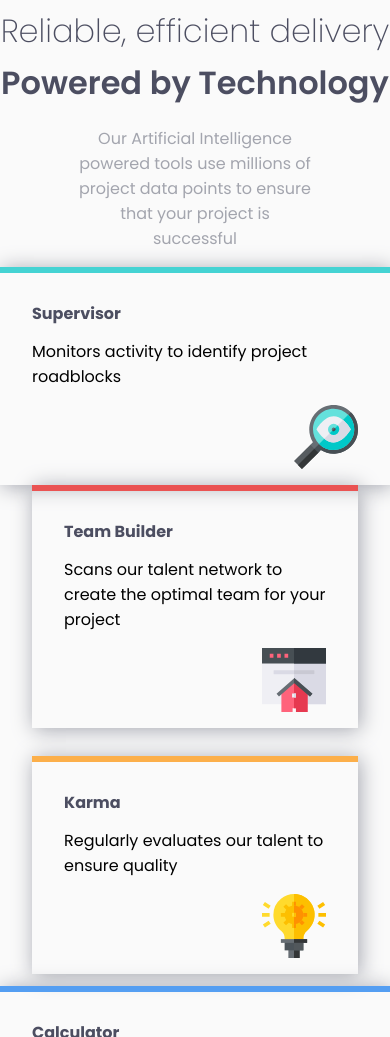
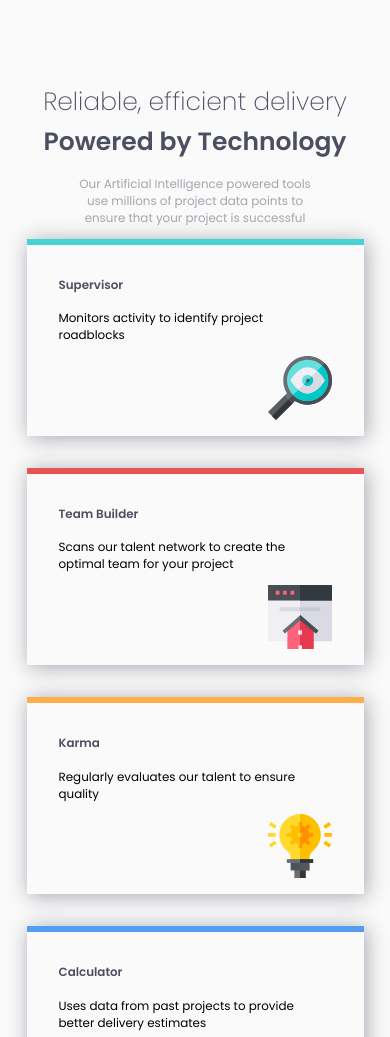
Before and after one commit to Mohammedrefaat98/four-card-feature-section-master, a plain HTML site: page index.html in a window 390 px wide. Shown: the top 1037 px of the page. Drawn offline with Linux system fonts and the light colour scheme.

Commit message:
fixed the mobile responsive page

```diff
--- a/index.html
+++ b/index.html
@@ -35,14 +35,14 @@
     </div>
     <div class="middle-subcontainer">
       <div class="card team-builder">
-        <h4>Team Builder</h4>
+        <h3>Team Builder</h3>
         <p>Scans our talent network to create the optimal team for your project</p>
         <div class="icon">
           <img alt="supervision" src="./images/icon-team-builder.svg">
         </div>
       </div>
       <div class="card karma">
-        <h5>Karma</h5>
+        <h3>Karma</h3>
         <p>Regularly evaluates our talent to ensure quality</p>
         <div class="icon">
           <img alt="supervision" src="./images/icon-karma.svg">
@@ -51,7 +51,7 @@
     </div>
     <div class="side-subcontainer">
       <div class="card calculator">
-        <h6>Calculator</h6>
+        <h3>Calculator</h3>
         <p>Uses data from past projects to provide better delivery estimates</p>
         <div class="icon">
           <img alt="supervision" src="./images/icon-calculator.svg">
--- a/style.css
+++ b/style.css
@@ -16,6 +16,7 @@
 
 html,body{
     width: 100vw;
+    margin: 5vh 0;
     display: flex;
     align-items: center;
     justify-content: center;
@@ -25,20 +26,24 @@ html,body{
 }
 h1, h2{
     line-height: 0.1;
-    font-size: 2rem;
+    font-size: calc(0.5em + 2vw);
     color: var(--Very-Dark-Blue);
 }
-h3, h4, h5, h6{
+h3{
     line-height: 0.1;
-    font-size: 1rem;
+    font-size: calc(0.5em + 1vw);
     color: var(--Very-Dark-Blue);
     margin: 1.5rem 0;
+    font-weight: var(--Weight-600);
 }
 h1{
     font-weight: var(--Weight-200);
 }
 h2{
     font-weight: var(--Weight-600);
+}
+p{
+    font-size: calc(0.1em + 1vw);
 }
 .text-container{
     display: flex;
@@ -53,7 +58,8 @@ h2{
 }
 .cards-container{
     display: grid;
-    grid-template-columns: 0.6fr 0.7fr 0.6fr;
+    grid-template-columns: 0.6fr 0.6fr 0.6fr;
+    column-gap: 2em;
 }
 .side-subcontainer{
     display: flex;
@@ -64,8 +70,7 @@ h2{
     display: grid;
     grid-template-rows: 1fr 1fr;
     align-items: center;
-    margin: 0 2rem;
-    row-gap: 1em;
+    row-gap: 2em;
 }
 
 .card{
@@ -73,7 +78,6 @@ h2{
     padding: 1rem 2rem;
     border-top: 0.4em solid;
 }
-
 
 .icon{
     display: flex;
@@ -97,8 +101,28 @@ h2{
 }
 
 @media (max-width: 430px) {
+    h1, h2{
+        font-size: calc(0.1em + 6vw);
+    }
+    p{
+        font-size: calc(0.5em + 1vw);
+    }
     .cards-container{
         display: grid;
         grid-template-columns: 1fr;
+        row-gap: 2em;
+        justify-content: center;
+        align-items: center;
+    }
+    .side-subcontainer{
+        justify-content: center;
+        align-items: center;
+    }
+    .middle-subcontainer{
+        justify-items: center;
+        align-items: center;
+    }
+    .card{
+        width: 70%;
     }
 }
```
